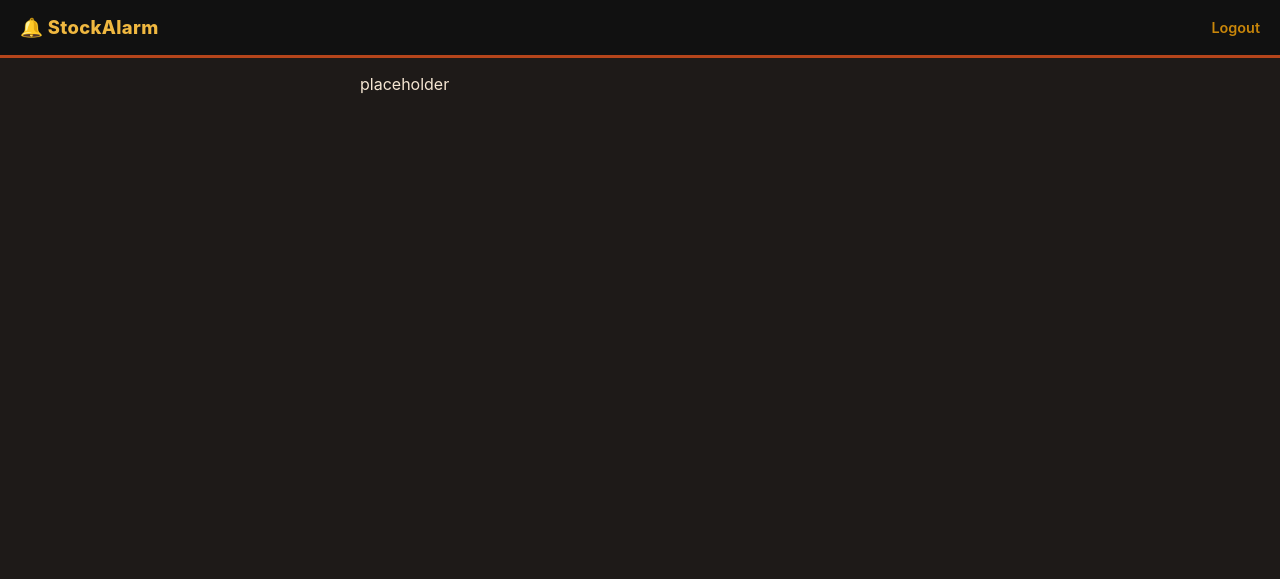
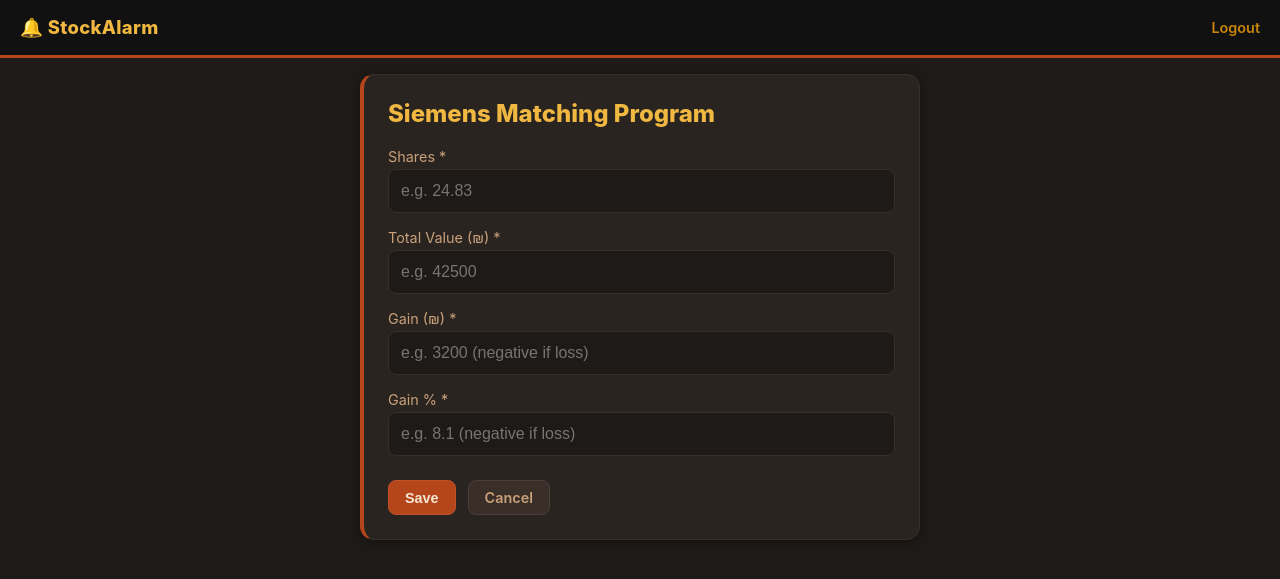
Before and after one commit to noamArbes/StocksApp, a Flask app: page /siemens/edit in a window 1280 px wide. Shown: the top 579 px of the page. Run offline with Flask 3, Linux system fonts and the light colour scheme; the visitor is signed in with stand-in values (Sample User, id 1); parts of the project's set-up code (start-up, migrations or seed data) failed here and were passed over.

Commit message:
feat: add Siemens Matching Program card and edit form to savings tab

```diff
--- a/templates/siemens_form.html
+++ b/templates/siemens_form.html
@@ -1,2 +1,33 @@
 {% extends "base.html" %}
-{% block content %}<p>placeholder</p>{% endblock %}
+{% block content %}
+<div class="form-card">
+    <h2>Siemens Matching Program</h2>
+    {% if error %}<p class="error">{{ error }}</p>{% endif %}
+    <form method="post">
+        <label>Shares *
+            <input type="number" step="any" name="shares"
+                value="{{ form.get('shares') or '' }}"
+                placeholder="e.g. 24.83" required>
+        </label>
+        <label>Total Value (₪) *
+            <input type="number" step="any" name="total_value_ils"
+                value="{{ form.get('total_value_ils') or '' }}"
+                placeholder="e.g. 42500" required>
+        </label>
+        <label>Gain (₪) *
+            <input type="number" step="any" name="gain_ils"
+                value="{{ form.get('gain_ils') or '' }}"
+                placeholder="e.g. 3200 (negative if loss)" required>
+        </label>
+        <label>Gain % *
+            <input type="number" step="any" name="gain_pct"
+                value="{{ form.get('gain_pct') or '' }}"
+                placeholder="e.g. 8.1 (negative if loss)" required>
+        </label>
+        <div class="form-actions">
+            <button type="submit" class="btn btn-primary">Save</button>
+            <a href="{{ url_for('savings') }}" class="btn">Cancel</a>
+        </div>
+    </form>
+</div>
+{% endblock %}
```
Also changed, not shown: static/style.css (+45 -0 lines), templates/dashboard.html (+53 -0 lines).
